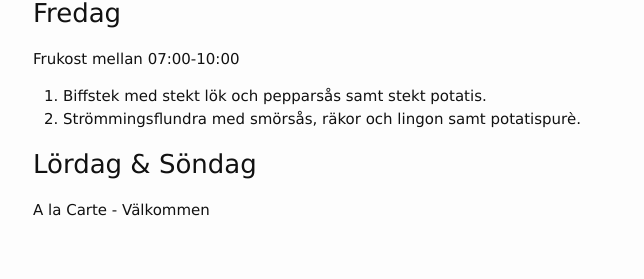
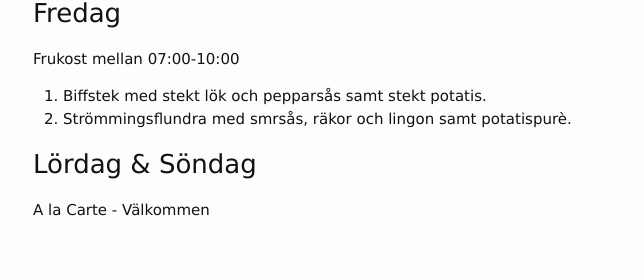
Before and after one commit to FarInn62/farinn62.github.io, a Jekyll site: the page built from lunch.md, in a window 1280 px wide. Shown: the part 872-1151 px from the top of the page, without its empty margins (237-881 px from the left). Built offline with Jekyll 4.4.1, drawn with Linux system fonts in a browser that asks for light colours.

Commit message:
Update lunch.md

```diff
--- a/lunch.md
+++ b/lunch.md
@@ -41,7 +41,7 @@ Frukost mellan 07:00-10:00
 Frukost mellan 07:00-10:00
 
 1. Biffstek med stekt lök och pepparsås samt stekt potatis.
-2. Strömmingsflundra med smörsås, räkor och lingon samt potatispurè.
+2. Strömmingsflundra med smrsås, räkor och lingon samt potatispurè.
 
 ### Lördag & Söndag
 A la Carte - Välkommen
```
